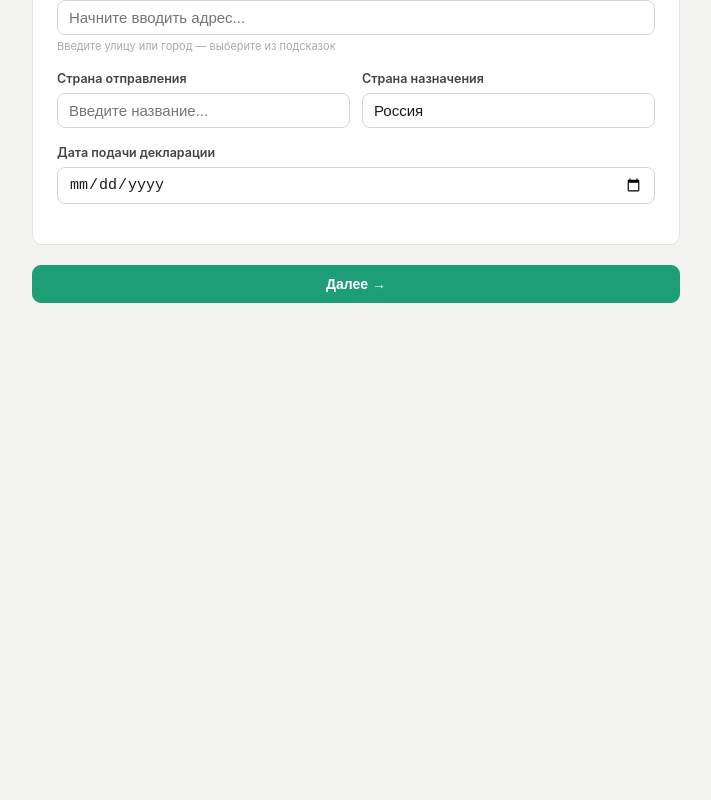
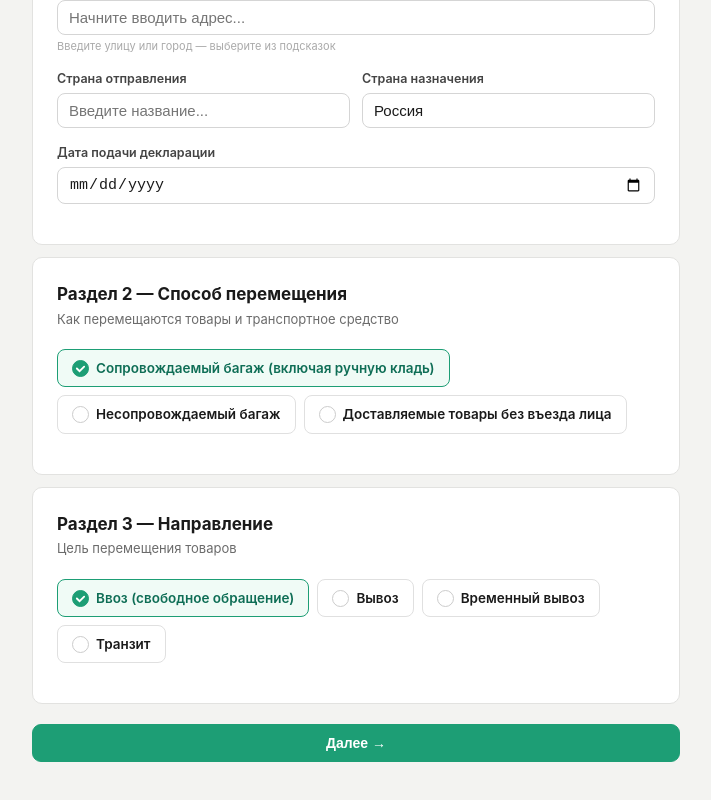
Before and after one commit to dimkrivosheev/ptd-service, a React (Vite) app in the folder frontend/: page / in a window 1280 px wide. Shown: the part 514-1314 px from the top of the page, without its empty margins (284-995 px from the left). Before the commit the page ends 881 px from the top, so only its background shows below. Built offline with nearby package versions, Linux system fonts and the light colour scheme.

Commit message:
Добавлен выбор разделов 2 и 3 в форму

```diff
--- a/frontend/src/components/steps/StepDeclarant.jsx
+++ b/frontend/src/components/steps/StepDeclarant.jsx
@@ -1,4 +1,4 @@
-import { Card, Field, Input, Select, Row, CountryInput, AddressInput, NavButtons } from "../FormFields";
+import { Card, Field, Input, Select, Row, CountryInput, AddressInput, NavButtons, RadioGroup } from "../FormFields";
 
 export default function StepDeclarant({ data, update, onNext }) {
   const d = data;
@@ -47,6 +47,37 @@ export default function StepDeclarant({ data, update, onNext }) {
         </Field>
       </Card>
 
+      <Card title="Раздел 2 — Способ перемещения" subtitle="Как перемещаются товары и транспортное средство">
+        <Field>
+          <RadioGroup
+            name="baggage_type"
+            value={d.baggage_type || "accompanied"}
+            onChange={(v) => update({ baggage_type: v })}
+            options={[
+              { value: "accompanied", label: "Сопровождаемый багаж (включая ручную кладь)" },
+              { value: "unaccompanied", label: "Несопровождаемый багаж" },
+              { value: "delivered", label: "Доставляемые товары без въезда лица" },
+            ]}
+          />
+        </Field>
+      </Card>
+
+      <Card title="Раздел 3 — Направление" subtitle="Цель перемещения товаров">
+        <Field>
+          <RadioGroup
+            name="direction"
+            value={d.direction || "import"}
+            onChange={(v) => update({ direction: v })}
+            options={[
+              { value: "import",   label: "Ввоз (свободное обращение)" },
+              { value: "export",   label: "Вывоз" },
+              { value: "temp_export", label: "Временный вывоз" },
+              { value: "transit",  label: "Транзит" },
+            ]}
+          />
+        </Field>
+      </Card>
+
       <NavButtons onNext={onNext} />
     </>
   );
```
Also changed, not shown: 1 other file (tests, documents, lock files or other folders).
